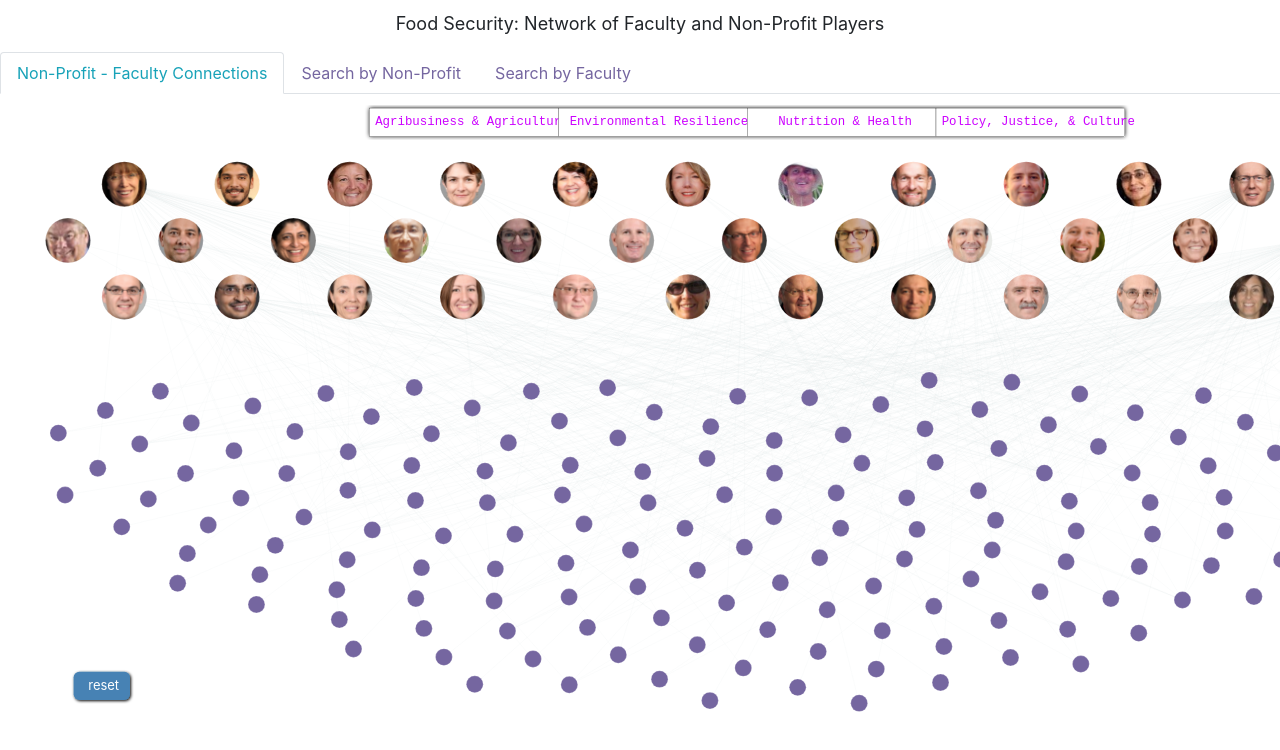
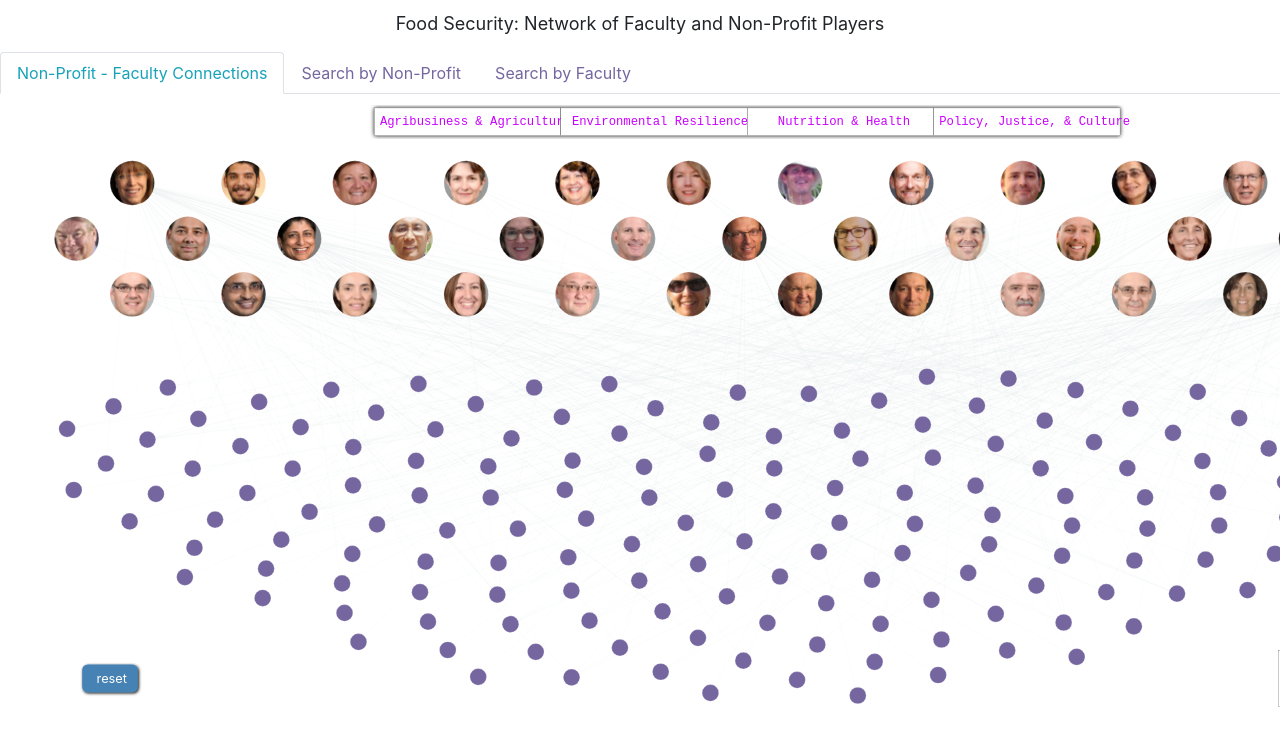
Before and after one commit to SSabu/foodViz, a website: page frontend/index.html in a window 1280 px wide. Shown: the top 750 px of the page. Drawn offline with nearby package versions, Linux system fonts and the light colour scheme; animation ran at ten frames a second.

Commit message:
change container size

```diff
--- a/frontend/index.html
+++ b/frontend/index.html
@@ -32,7 +32,8 @@
 
           <div class="column middle">
           <div id="network">
-              <svg width="1500" height="620" viewBox="-600 -1200 1600 2200" preserveAspectRatio="xMidYMid meet"></svg>
+              <!-- <svg width="1500" height="620" viewBox="-600 -1200 1600 2200" preserveAspectRatio="xMidYMid meet"></svg> -->
+              <svg width="1500" height="640" viewBox="-600 -1200 1600 2300" preserveAspectRatio="xMidYMid meet"></svg>
           </div>
         </div>
 
```
